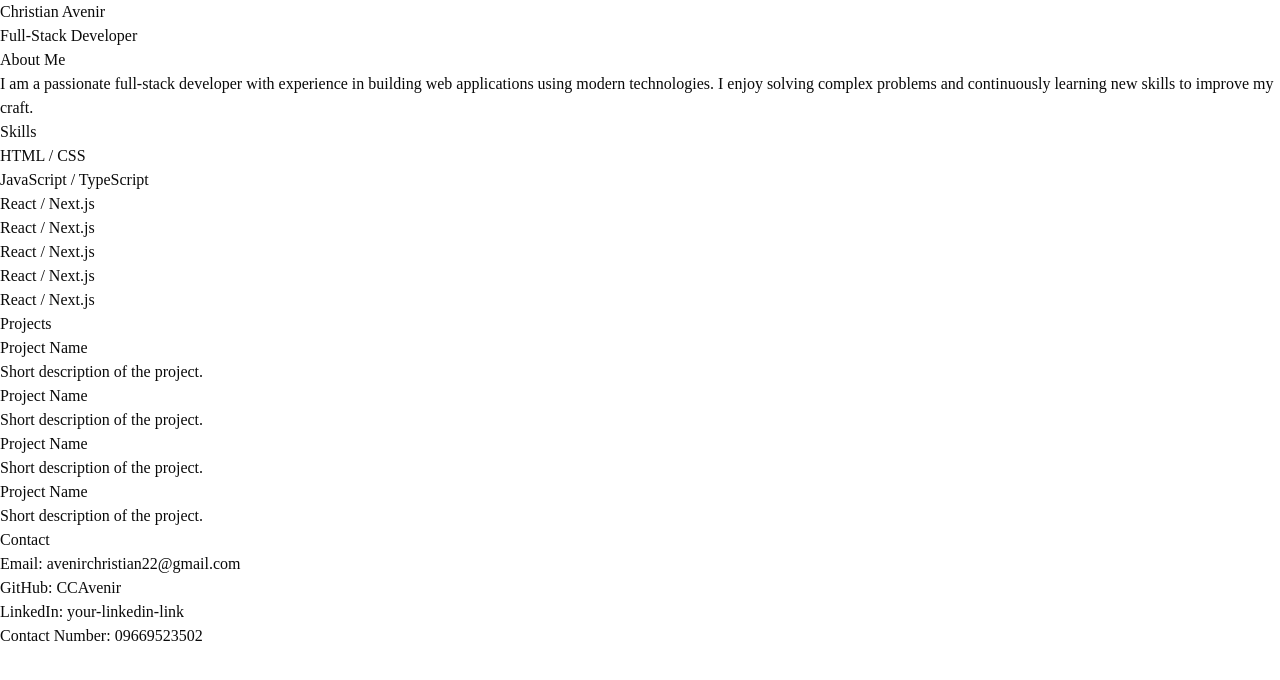
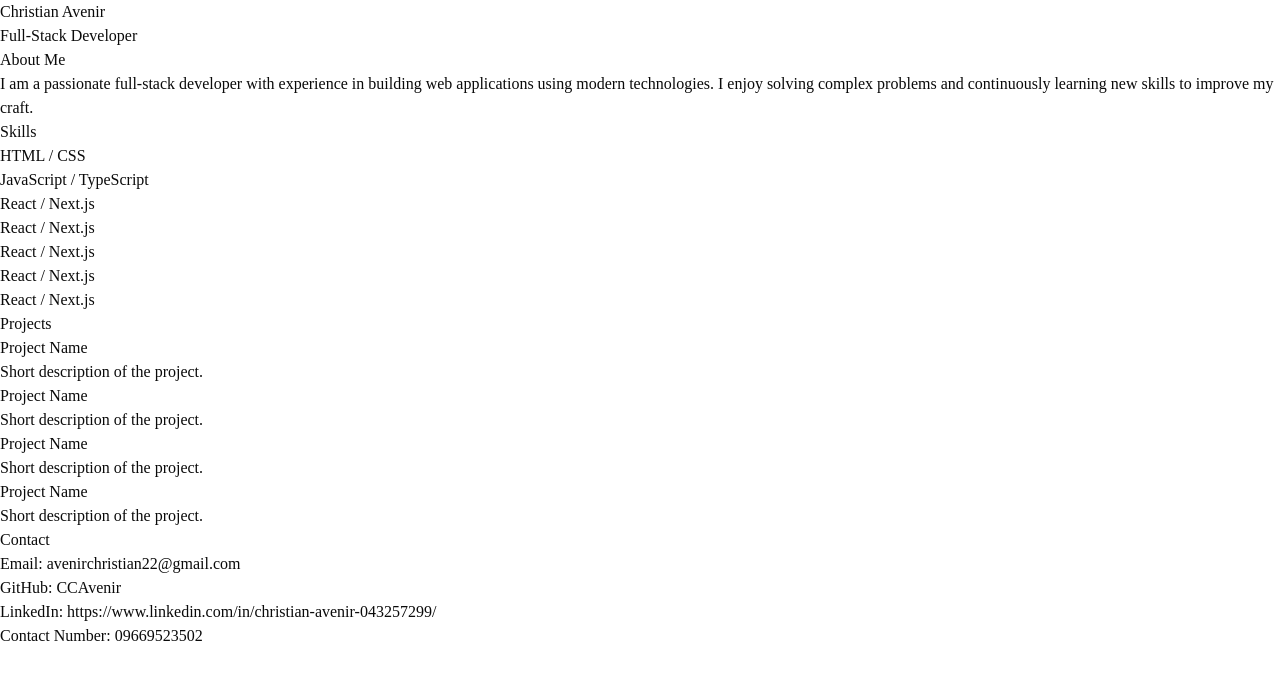
Before and after one commit to CCAvenir/personal-portfolio, a Next.js app: page / in a window 1280 px wide. Shown: the top 680 px of the page. Built offline with nearby package versions, Linux system fonts and the light colour scheme.

Commit message:
feat: add linkedin

```diff
--- a/app/page.tsx
+++ b/app/page.tsx
@@ -55,7 +55,7 @@ export default function Home() {
         <h2>Contact</h2>
         <p>Email: avenirchristian22@gmail.com</p>
         <p>GitHub: CCAvenir</p>
-        <p>LinkedIn: your-linkedin-link</p>
+        <p>LinkedIn: https://www.linkedin.com/in/christian-avenir-043257299/</p>
         <p>Contact Number: 09669523502</p>
       </section>
     </main>
```
